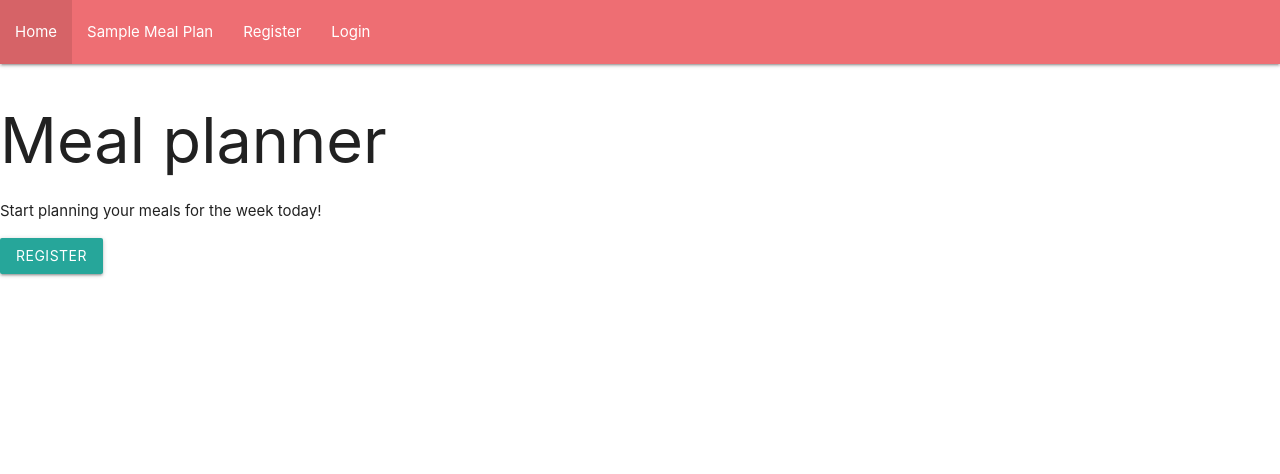
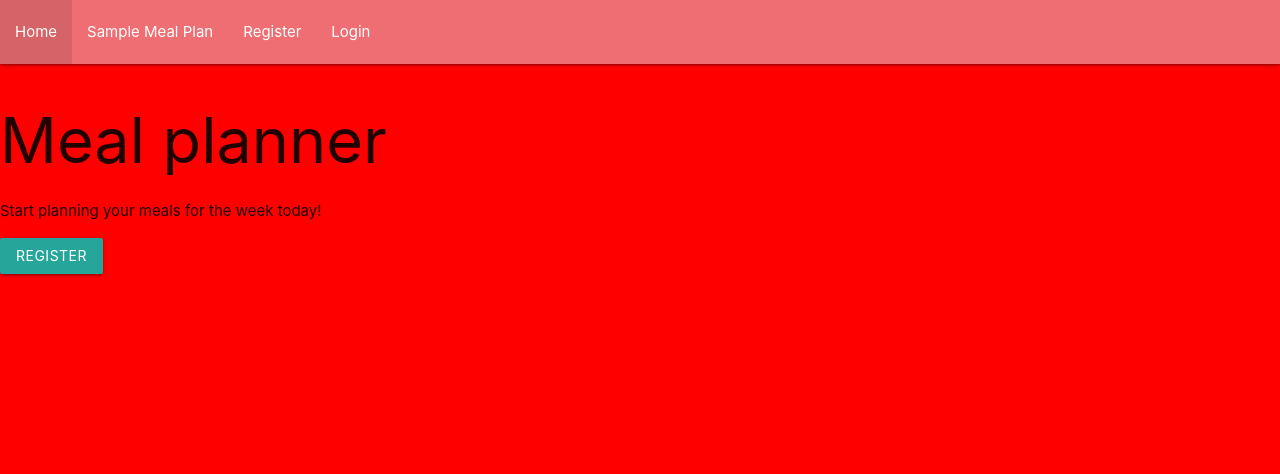
Before and after one commit to 4n4ru/CI-PP4-Meal-Planner, a Django app: page / in a window 1280 px wide. Shown: the top 474 px of the page. Run offline with Django 3.2, Linux system fonts and the light colour scheme.

Commit message:
Chore: Test static working on heroku

```diff
--- a/mealplanner/settings.py
+++ b/mealplanner/settings.py
@@ -34,6 +34,8 @@ SECRET_KEY = os.environ.get('SECRET_KEY')
 
 # If project is in development DEBUG = True, else DEBUG = False
 DEBUG = development
+
+X_FRAME_OPTIONS = 'SAMEORIGIN'
 
 ALLOWED_HOSTS = ['ci-pp4-meal-planner.herokuapp.com', 'localhost']
 
--- a/static/css/style.css
+++ b/static/css/style.css
@@ -6,3 +6,7 @@
     display: flex;
     justify-content: space-between;
 }
+
+body {
+    background-color: red;
+}
```
Also changed, not shown: static/script/script.js (+4 -4 lines).
